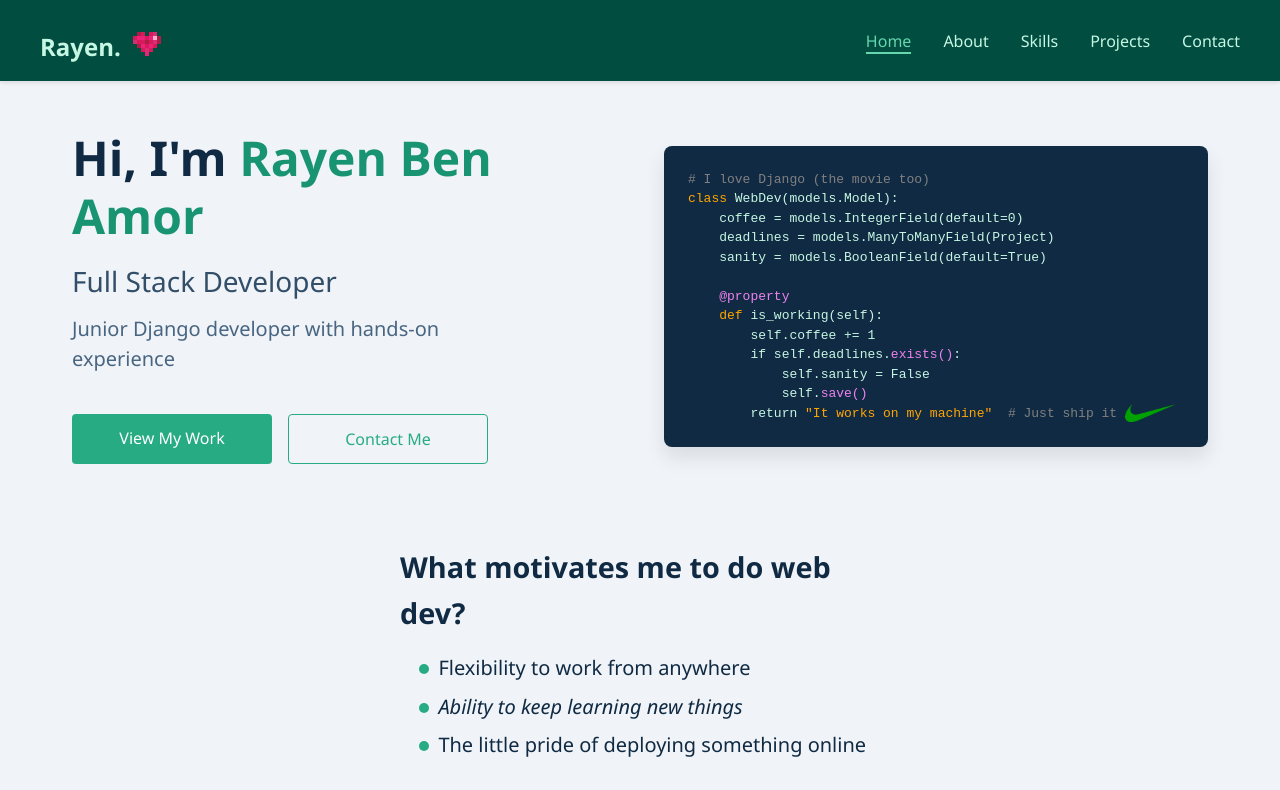
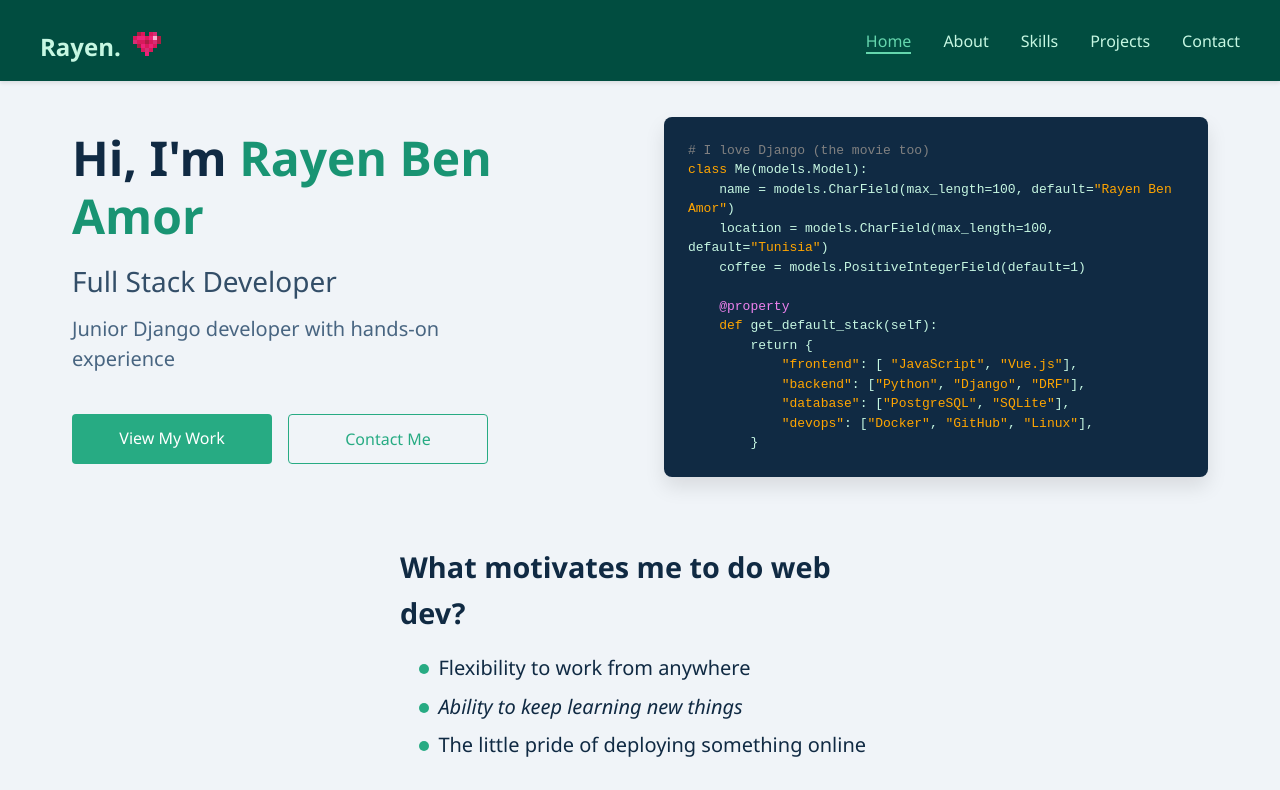
Before and after one commit to rynBenAmor/personal-pertfolio, a Vue app: page / in a window 1280 px wide. Shown: the top 790 px of the page. Built offline with nearby package versions, Linux system fonts and the light colour scheme.

Commit message:
10th commit

```diff
--- a/src/views/HomeView.vue
+++ b/src/views/HomeView.vue
@@ -14,18 +14,19 @@
         <div class="code-snippet">
           <pre style="margin:0;">
 <span style="color: gray;"># I love Django (the movie too)</span>
-<span style="color: orange;">class</span> WebDev(models.Model):
-    coffee = models.IntegerField(default=0)
-    deadlines = models.ManyToManyField(Project)
-    sanity = models.BooleanField(default=True)
+<span style="color: orange;">class</span> Me(models.Model):
+    name = models.CharField(max_length=100, default=<span style="color: orange;">"Rayen Ben Amor"</span>)
+    location = models.CharField(max_length=100, default=<span style="color: orange;">"Tunisia"</span>)
+    coffee = models.PositiveIntegerField(default=1)
 
     <span style="color: violet;">@property</span>
-    <span style="color: orange;">def</span> is_working(self):
-        self.coffee += 1
-        if self.deadlines.<span style="color: violet;">exists()</span>:
-            self.sanity = False
-            self.<span style="color: violet;">save()</span>
-        return <span style="color: orange;">"It works on my machine"</span>  <span style="color: gray; display: inline-flex;"># Just ship it <img src="../assets/nike.png" class="nike-image" alt="™?" draggable="false" loading="lazy"></span>
+    <span style="color: orange;">def</span> get_default_stack(self):
+        return {
+            <span style="color: orange;">"frontend"</span>: [ <span style="color: orange;">"JavaScript"</span>, <span style="color: orange;">"Vue.js"</span>],
+            <span style="color: orange;">"backend"</span>: [<span style="color: orange;">"Python"</span>, <span style="color: orange;">"Django"</span>, <span style="color: orange;">"DRF"</span>],
+            <span style="color: orange;">"database"</span>: [<span style="color: orange;">"PostgreSQL"</span>, <span style="color: orange;">"SQLite"</span>],
+            <span style="color: orange;">"devops"</span>: [<span style="color: orange;">"Docker"</span>, <span style="color: orange;">"GitHub"</span>, <span style="color: orange;">"Linux"</span>],
+        }
 </pre>
         </div>
       </div>
@@ -107,13 +108,7 @@ pre {
   word-wrap: break-word;
 }
 
-.nike-image {
-  object-fit: contain;
-  max-width: 100%;
-  height: 1.4em;
-  vertical-align: middle;
-  filter: invert(50%) sepia(100%) saturate(5000%) hue-rotate(100deg);
-}
+
 
 h1 {
   font-size: clamp(2.5rem, 5vw, 3rem);
@@ -191,9 +186,7 @@ h2 {
     max-width: 100%;
   }
 
-  .nike-image {
-    display: none;
-  }
+
 
   .cta-buttons {
     flex-direction: column;
```
